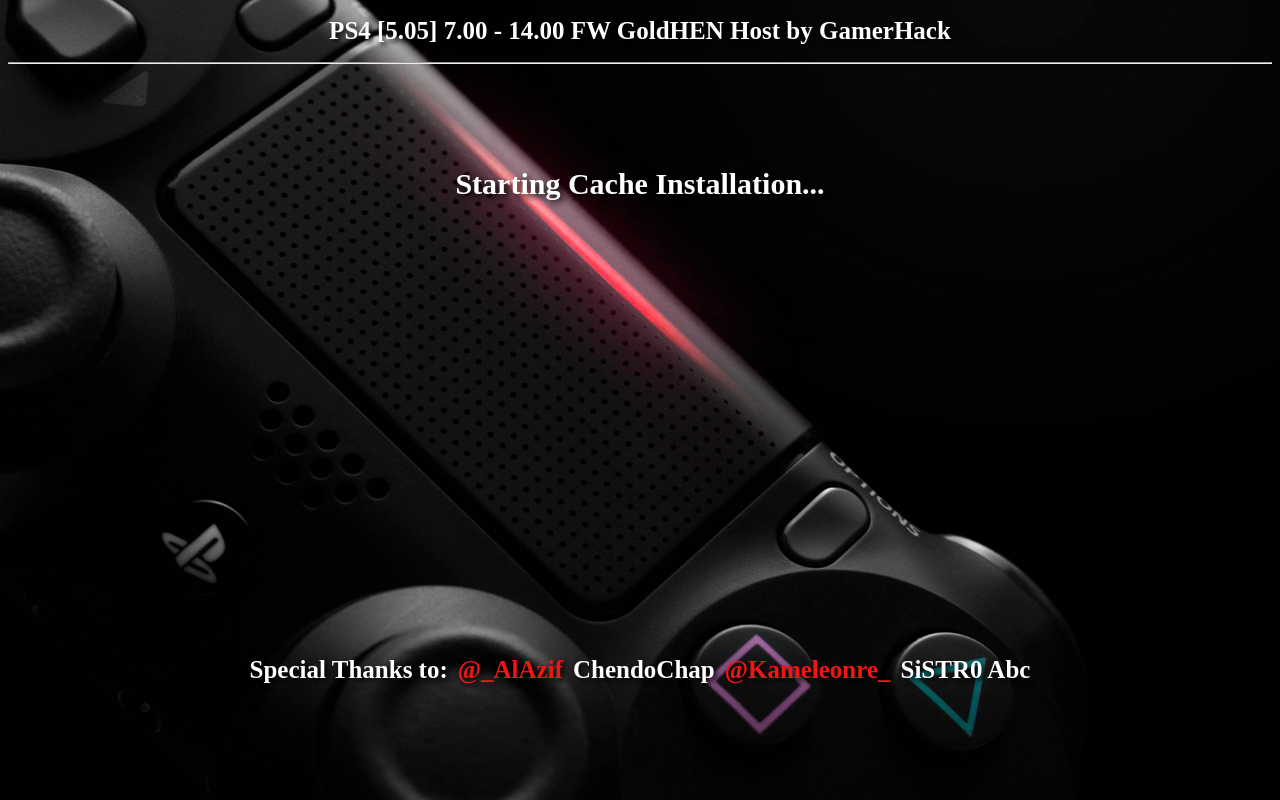
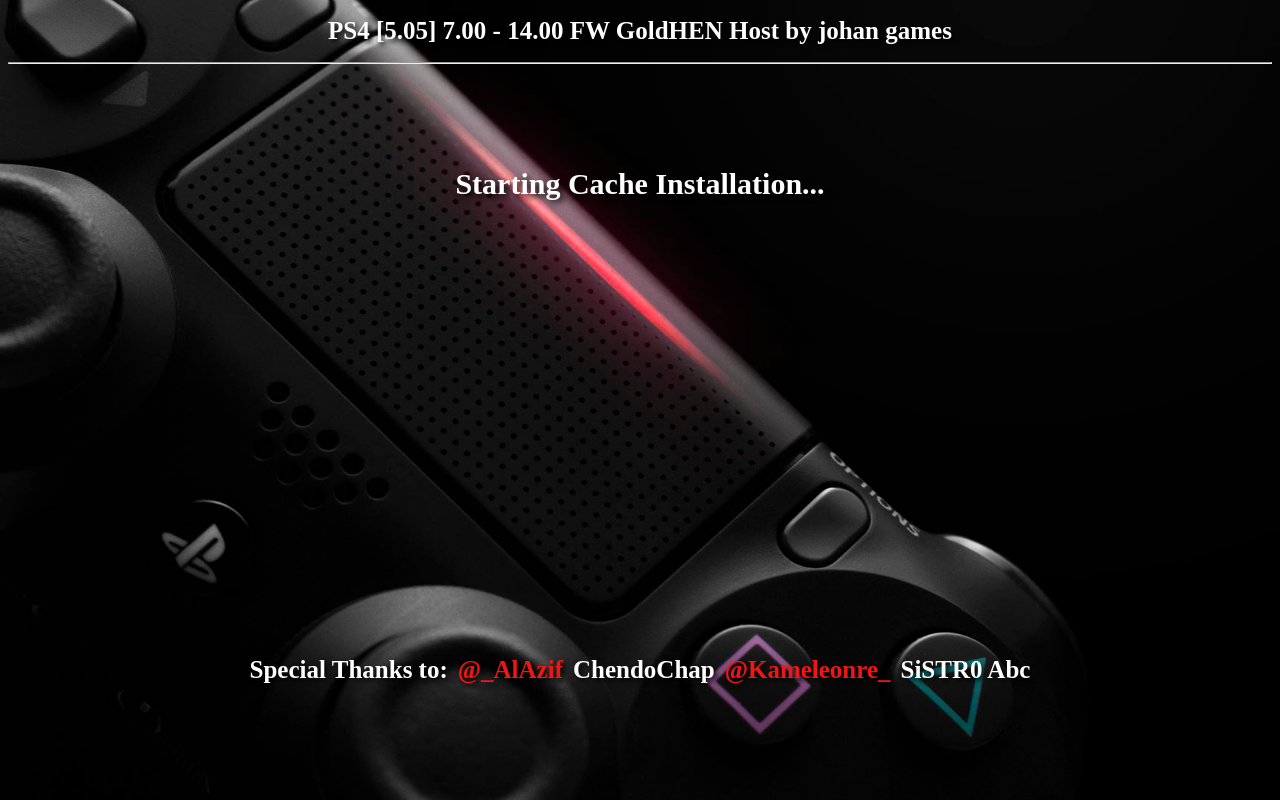
Before and after one commit to gusdiraj-ps/ps4-hen, a plain HTML site: page g2all/cacheslopkit.html in a window 1280 px wide. Drawn offline with Linux system fonts and the light colour scheme.

Commit message:
Update title and header in cacheslopkit.html

```diff
--- a/g2all/cacheslopkit.html
+++ b/g2all/cacheslopkit.html
@@ -1,7 +1,7 @@
 <!DOCTYPE html>
 <html manifest="slopkit.manifest">
 <head>
-<title>PS4 [5.05] 7.00 - 14.00 FW GoldHEN Host by GamerHack</title>
+<title>PS4 [5.05] 7.00 - 14.00 FW GoldHEN Host by johann games</title>
 <link rel="stylesheet" href="../style.css">
 </head>
 <body>
@@ -14,7 +14,7 @@ window.applicationCache.oncached=function(e){DisplayCacheProgress();};
 window.applicationCache.onupdateready=function(e){DisplayCacheProgress();};
 window.applicationCache.onerror=function(e){window.msgs.innerHTML="Error Installing Cache! - Clear and Re-Open Your Browser ...";};
 </script>
-<h1>PS4 [5.05] 7.00 - 14.00 FW GoldHEN Host by GamerHack</h1>
+<h1>PS4 [5.05] 7.00 - 14.00 FW GoldHEN Host by johan games</h1>
 <hr>
 <br>
 <h1 id=msgs style="font-size: 30px;margin-top: 77px;margin-bottom: 455px;">Starting Cache Installation...</h1>
```
